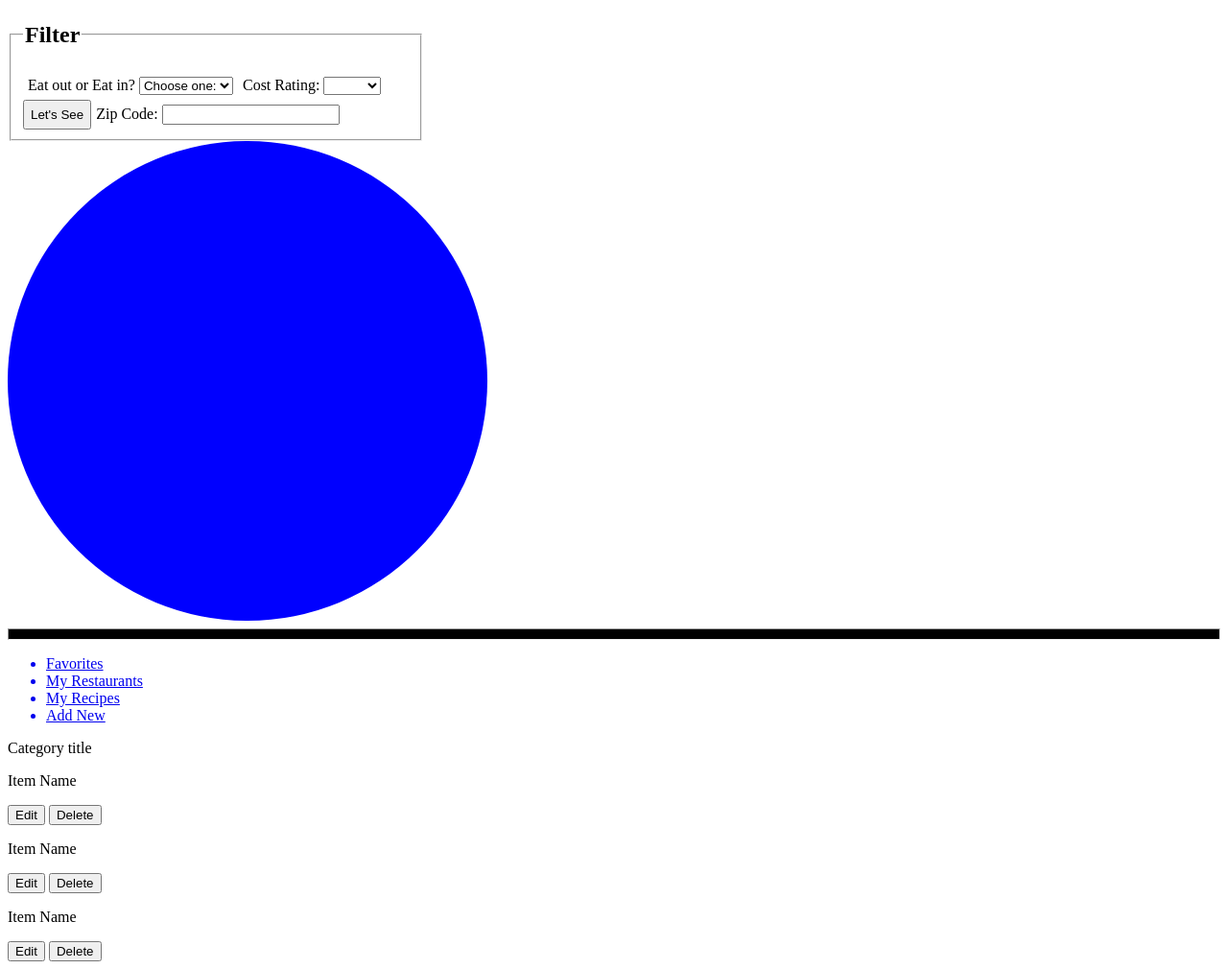
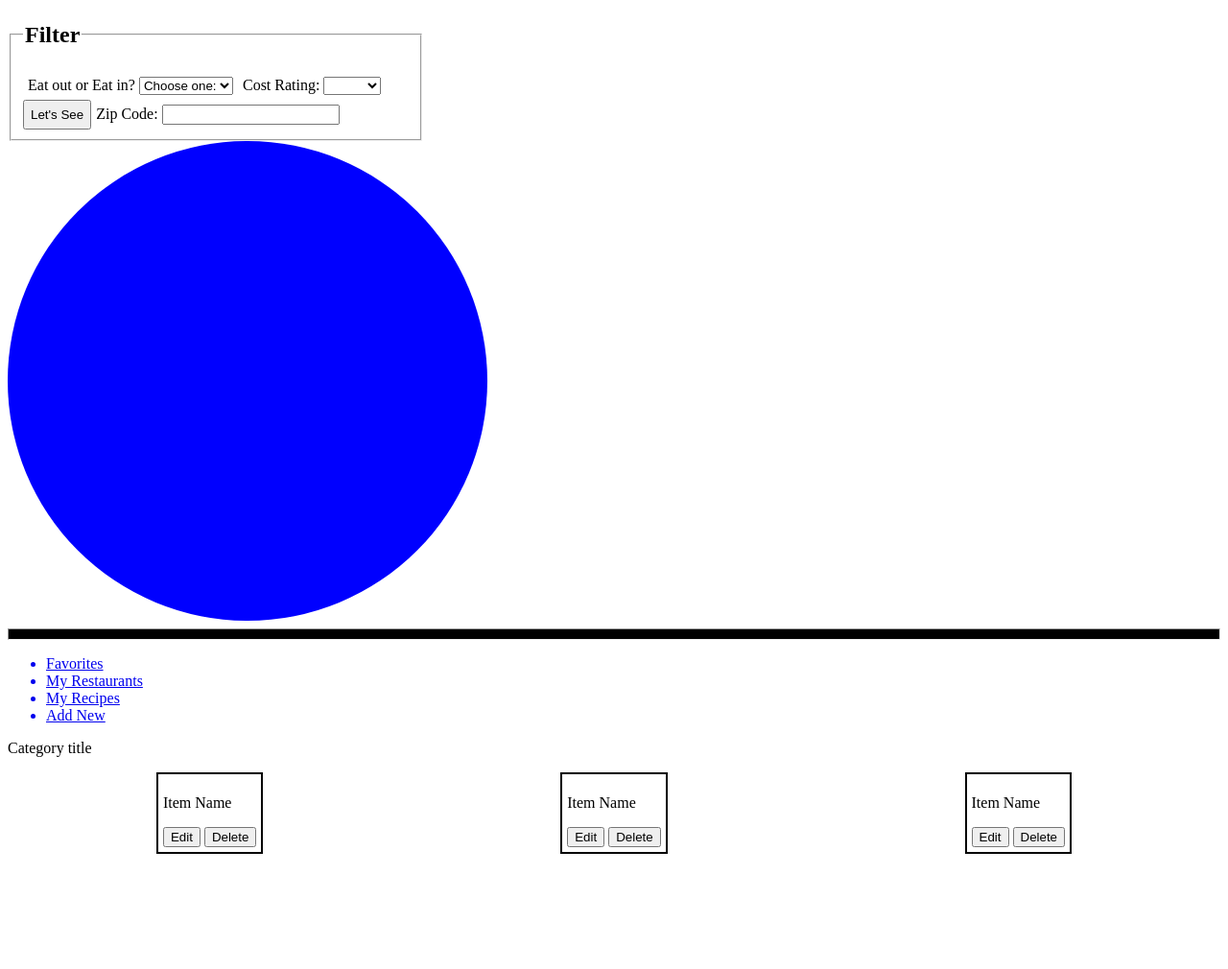
Before and after one commit to rhammock1/solo-capstone-wireframes, a plain HTML site: page index.html in a window 1280 px wide. Shown: the part 1833-2843 px from the top of the page at 96% size. After the commit the page ends 2731 px from the top, so only its background shows below. Drawn offline with Linux system fonts and the light colour scheme.

Commit message:
styled category view

```diff
--- a/index.css
+++ b/index.css
@@ -63,3 +63,12 @@ h3 {
   height:200px;
   background-color:grey;
 }
+.item-container {
+  display: flex;
+  justify-content: space-evenly;
+}
+.item {
+  border: black 2px solid;
+  padding: 5px;
+  margin: auto;
+}
```
